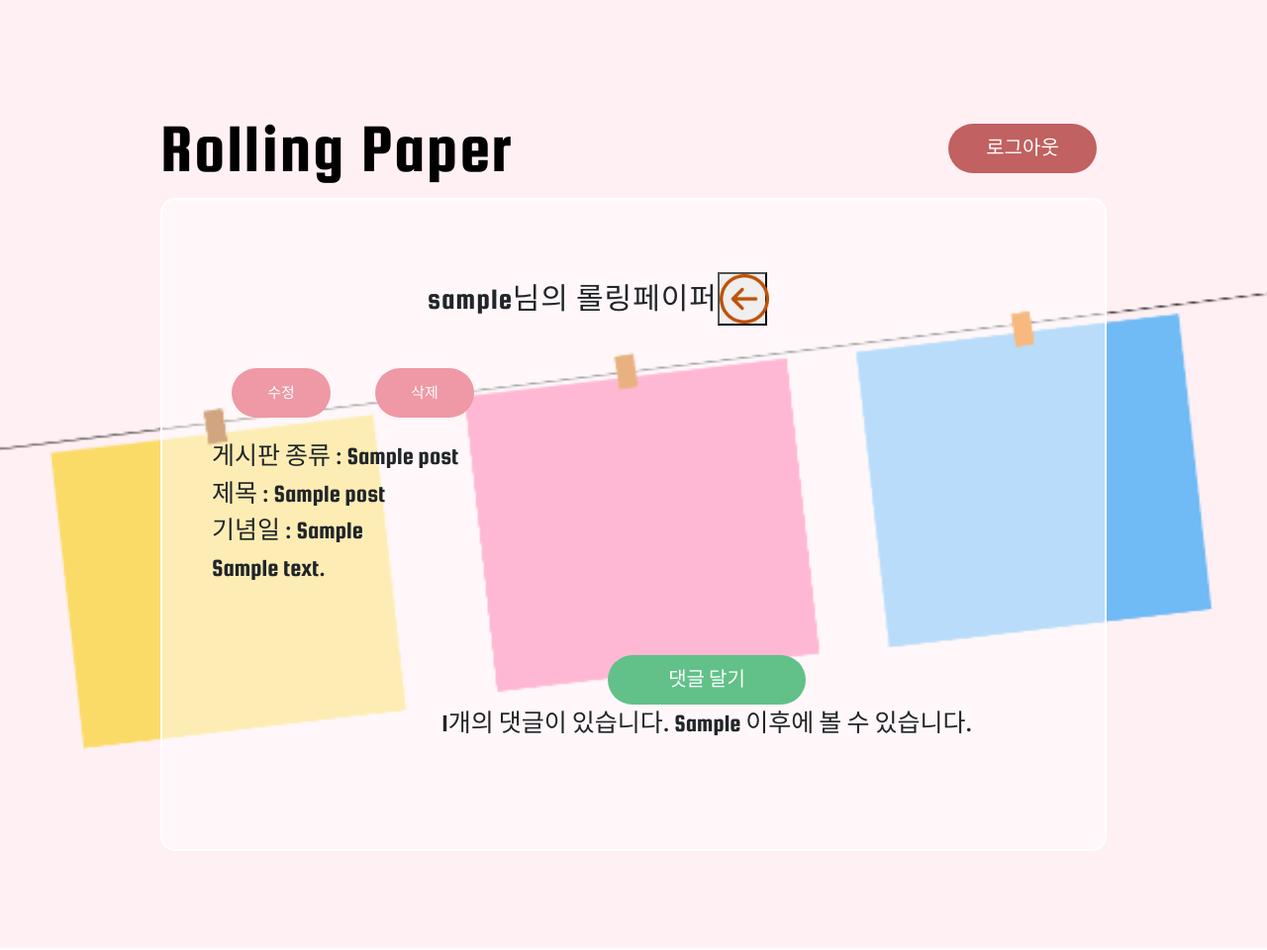
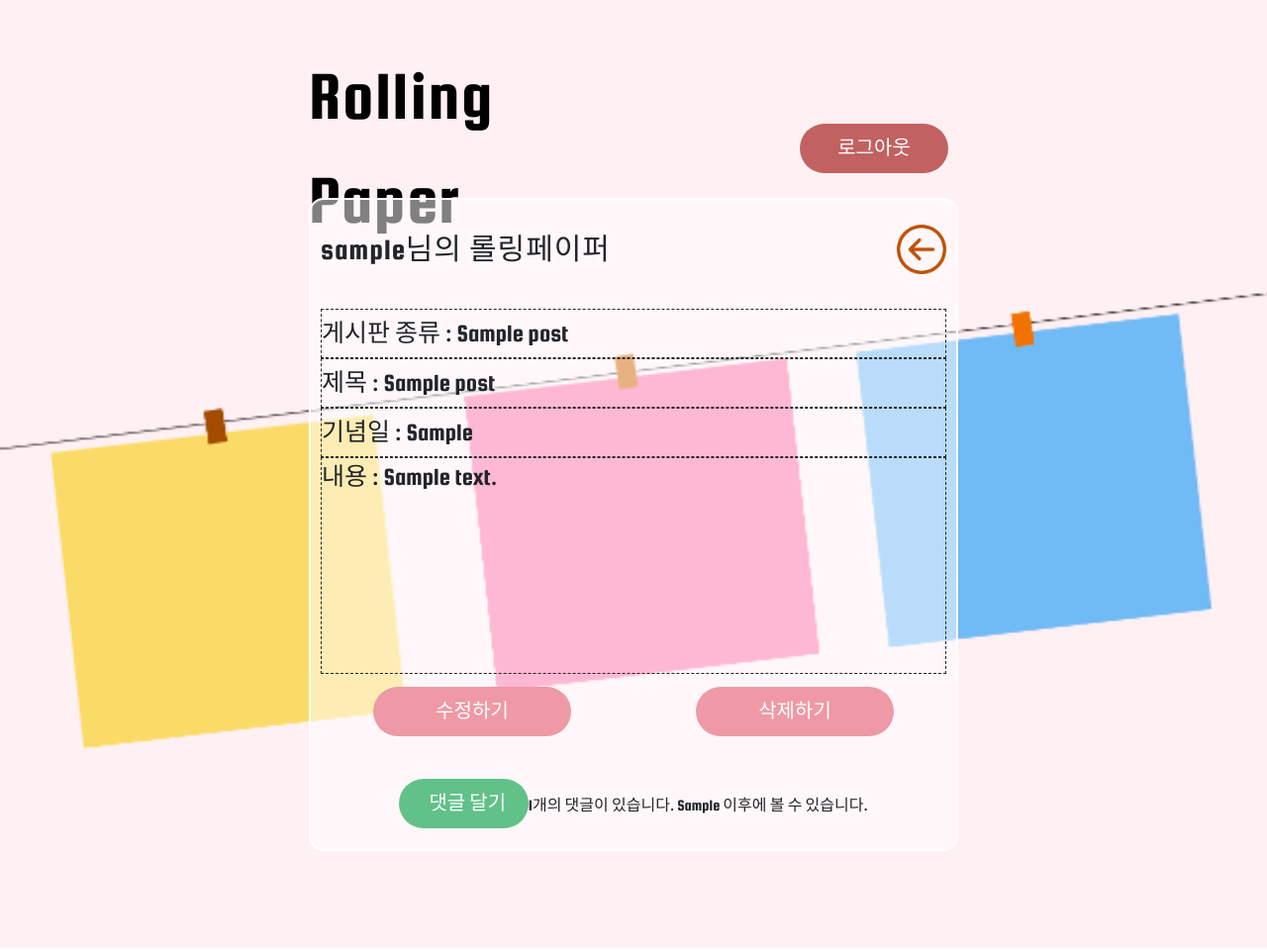
Before and after one commit to dayeon-lee0404/Rolling-paper, a Django app: page /post_detail/1/ in a window 1280 px wide. Shown: the whole page at 99% size. Run offline with Django 4.2, Linux system fonts and the light colour scheme; a user stored in the database is signed in; tables that the repository leaves empty hold one stand-in row (values such as "Sample post"); some libraries are stand-ins or nearby versions.

Commit message:
post_detail.html 수정

```diff
--- a/static/css/mypagePlus.css
+++ b/static/css/mypagePlus.css
@@ -93,7 +93,6 @@ body {
     border-radius: 15px;
     display: flex;
     flex-direction: column;
-    height: 100%;
 }
 .container .contentPlus .myPaperHeader {
     display: flex;
@@ -105,7 +104,7 @@ body {
 }
 .container .contentPlus .myPaperHeader .owner{
     display: flex;
-    justify-content: flex-start;
+    justify-content: start;
     margin-left: 10px;
     align-items: center;
     width: 50%;
@@ -135,13 +134,14 @@ body {
     height: 50px;
     cursor: pointer;
 }
+/* post_write.html */
 #write_form{
     display: flex;
     flex-direction: column;
     background-color: #ffe9ed;
     border-radius: 15px;
-    margin: 20px;
-    padding: 50px;
+    margin: 0 20px 20px 20px;
+    padding: 50px 50px 25px 50px;
     overflow-y: auto;
 }
 #write_form::-webkit-scrollbar {
@@ -176,16 +176,13 @@ body {
     flex-direction: row;
     width: 100%;
     height: 100px;
+    padding: 25px 20px;
     align-items: center;
+    justify-content: space-between;
 }
 .contentPlus .submitDiv input {
     width: 150px;
     font-size: 20px;
-    margin-left: 20px;
-}
-.contentPlus .submitDiv .blank {
-    display: flex;
-    width: calc(100% - 340px);
 }
 .contentPlus .submitDiv .addContent {
     text-decoration: none;
@@ -197,7 +194,6 @@ body {
     background: #61c188;
     color: #fff;
     padding: 10px 30px;
-    margin-right: 20px;
     text-align: center;
     border-radius: 30px;
     cursor: pointer;
@@ -207,15 +203,115 @@ body {
     background: #3f915f;
 }
 
-/* 어디 페이지인지 확인 필요 */
-.backArrow {
+/* post_detail.html */
+.contentPlus .modify {
+    display: flex;
+    flex-direction: column;
+    width: 100%;
+    height: calc(100% - 100px);
+    align-items: center;
+}
+.contentPlus .modify .modifyContainer {
+    display: flex;
+    flex-direction: column;
+    width: 100%;
+    height: 100%;
+    align-items: center;
+}
+.contentPlus .modify #modifyContent {
+    display: flex;
+    flex-direction: column;
+    padding: 10px;
+    width: 100%;
+    height: 70%;
+}
+.contentPlus .modify #modifyContent div {
+    display: flex;
+    align-items: center;
+    width: 100%;
+    height: 50px;
+    font-size: 25px;
+    border: dashed 1px;
+}
+.contentPlus .modify #modifyContent #paperContent {
+    height: calc(100% - 150px);
+    align-items: start;
+}
+.modify #modifyContent #paperContent p {
+    margin: 0;
+    padding-left: 5px;
+}
+.modify .modifyContainer .modifyDelete {
+    display: flex;
+    flex-direction: row;
+    width: 100%;
+    height: 10%;
+    justify-content: space-around;
+    align-items: center;
+}
+.modify .modifyContainer .modifyDelete .modifyButton,
+.modify .modifyContainer .modifyDelete .deleteButton {
+    text-decoration: none;
+    display: inline-block;
+    font-size: 20px;
+    font-weight: 500;
+    width: 200px;
+    height: 50px;
+    background: #ee99a5;
+    color: #fff;
+    padding: 10px 30px;
+    text-align: center;
+    border-radius: 30px;
+    cursor: pointer;
+    border: white;
+}
+.modifyDelete a:hover {
+    background: #ec6577;
+}
+.modify .modifyContainer .forComments {
+    display: flex;
+    flex-direction: row;
+    justify-content: center;
+    align-items: center;
+    width: 100%;
+    height: 20%;
+}
+.modify .modifyContainer .forComments form {
+    display: flex;
+    justify-content: center;
+    align-items: center;
+    width: 100%;
+    height: 50%;
+}
+.forComments form .seeComments,
+.forComments form .addComments {
+    text-decoration: none;
+    display: inline-block;
+    font-size: 20px;
+    font-weight: 500;
+    width: 200px;
+    height: 50px;
+    background: #61c188;
+    color: #fff;
+    padding: 10px 30px;
+    text-align: center;
+    border-radius: 30px;
+    cursor: pointer;
+    border: white;
+}
+.forComments form .seeComments:hover,
+.forComments form .addComments:hover {
+    background: #3f915f;
+}
+
+/* .backArrow {
     width: 50px;
     height: 50px;
     cursor: pointer;
     margin-left: 80%;
     margin-top: 10px;
-}
-.container .myPaper .myPaperHeader .back img {
+} */
+/* .container .myPaper .myPaperHeader .back img {
     width: 50px;
     height: 50px;
 }
@@ -314,12 +410,12 @@ body {
     text-align: center;
     border-radius: 30px;
     cursor: pointer;
-}
+} */
 /* .contentPlus {
     margin : 0 auto;
     padding: 10px;
 } */
-.theList .plusDelete .plus .contentPlus:hover {
+/* .theList .plusDelete .plus .contentPlus:hover {
     background: #3f915f;
 }
 .theList .plusDelete .delete .contentDelete {
@@ -333,10 +429,10 @@ body {
     border: 2px solid rgba(255, 255, 255, 1);
     border-radius: 15px;
     display: flex;
-    flex-direction: column;
+    flex-direction: column; */
     /* margin-top: 20px;
     margin-bottom: 20%; */
-}.plus .plusButton .addContent:hover {
+/* }.plus .plusButton .addContent:hover {
     background: #3f915f;
 }
 .plus .plusButton .addContent {
@@ -353,4 +449,4 @@ body {
     border-radius: 30px;
     cursor: pointer;
 }.container .contentPlus .plus .plusContainer {
-}
+} */
--- a/templates/posts/post_detail.html
+++ b/templates/posts/post_detail.html
@@ -16,50 +16,21 @@
             </div>
         </div>
         <!-- content -->
-        <div class="contentPlus" style="padding : 50px; font-size: 25px;">
+        <div class="contentPlus">
             <div class="myPaperHeader">
                 <div class="owner">
                     <!-- 임시로 하드코딩하였습니다. 추후 백에서 데이터를 받아와야 하는 부분입니다. -->
                     {{ post.writer.username }}님의 롤링페이퍼
-                    <button onclick="history.back()" type="button"  style="width:50px; float : right">
-                        <img style="width:50px;" src="../../static/image/backbutton.png">
+                </div>
+                <div class="back">
+                    <button class="backArrow" onclick="history.back()" type="button">
+                        <img src="../../static/image/backbutton.png">
                     </button>
                 </div>
             </div>
-            <div class="plus">
-                <div class="plusContainer" style="width : 1000px">
-                    <!-- 백으로 보내야하는 내용: 임시로 작성만 하였습니다. -->
-                    {% if post.writer == request.user %}
-                        <a href="/post_detail/{{ post.id }}/modify/"><button style="text-decoration: none;
-    display: inline-block;
-    font-size: 15px;
-    font-weight: 500;
-    width: 100px;
-    height: 50px;
-    background: #ee99a5;
-    color: #fff;
-    padding: 10px 30px;
-    text-align: center;
-    border-radius: 30px;
-    cursor: pointer;
-border: white;
-margin:20px;"> 수정</button></a>
-                        <a href="/post_detail/{{ post.id }}/delete/"><button style="text-decoration: none;
-    display: inline-block;
-    font-size: 15px;
-    font-weight: 500;
-    width: 100px;
-    height: 50px;
-    background: #ee99a5;
-    color: #fff;
-    padding: 10px 30px;
-    text-align: center;
-    border-radius: 30px;
-    cursor: pointer;
-border: white;
-margin:20px;">삭제</button></a>
-                    {% endif %}
-                    <div id="plusContent">
+            <div class="modify">
+                <div class="modifyContainer">
+                    <div id="modifyContent">
                         <div>
                             게시판 종류 : {{ post.post_name }}
                         </div>
@@ -70,44 +41,25 @@ margin:20px;">삭제</button></a>
                             기념일 : {{ dday }}
                         </div>
                         <div id="paperContent">
-                            {{ post.contents|safe }}
+                            내용 : {{ post.contents|safe }}
                         </div>
                     </div>
-                        <div style="text-align: center; margin-top: 50px">
+                    <!-- 백으로 보내야하는 내용: 임시로 작성만 하였습니다. -->
+                    {% if post.writer == request.user %}
+                    <div class="modifyDelete">
+                        <a class="modifyButton" href="/post_detail/{{ post.id }}/modify/">수정하기</a>
+                        <a class="deleteButton" href="/post_detail/{{ post.id }}/delete/">삭제하기</a>
+                    </div>
+                    {% endif %}
+                    <div class="forComments">
                         {% if is_dday is True %}
                         <form action="{% url 'post:comments_view' post.id %}" method="POST" >
                             {% csrf_token %}
-                                    <input type="submit" value="댓글 조회하기" style="text-decoration: none;
-    display: inline-block;
-    font-size: 20px;
-    font-weight: 500;
-    width: 20%;
-    height: 50px;
-    background: #61c188;
-    color: #fff;
-    padding: 10px 30px;
-    text-align: center;
-    border-radius: 30px;
-    cursor: pointer;
-border: white;
-margin-top:20px">
+                            <input class="seeComments" type="submit" value="댓글 조회하기">
                         </form>
                         <form action="{% url 'post:comments_input' post.id %}" method="POST">
                             {% csrf_token %}
-                                    <input type="submit" value="댓글 달기" style="text-decoration: none;
-    display: inline-block;
-    font-size: 20px;
-    font-weight: 500;
-    width: 20%;
-    height: 50px;
-    background: #61c188;
-    color: #fff;
-    padding: 10px 30px;
-    text-align: center;
-    border-radius: 30px;
-    cursor: pointer;
-border: white;
-margin-top:20px">
+                            <input class="addComments" type="submit" value="댓글 달기">
                         </form>
                         {% else %}
                     <!--create-->
--- a/templates/posts/post_write.html
+++ b/templates/posts/post_write.html
@@ -35,15 +35,14 @@
                 {{ form|safe }}
             </div>
             {% endfor %}
-        </form>
             <div class="submitDiv">
                 <input type="date" name="dday_ddmt">
                 {% if error %}
                 {{ error }}
                 {% endif %}
-            <div class="blank"></div>
                 <button class="addContent" type="submit">등록하기</button>
             </div>
+        </form>
     </div>
 </div>
 {% endblock content %}
```
Lines whose indentation alone changed are shown as unchanged.
